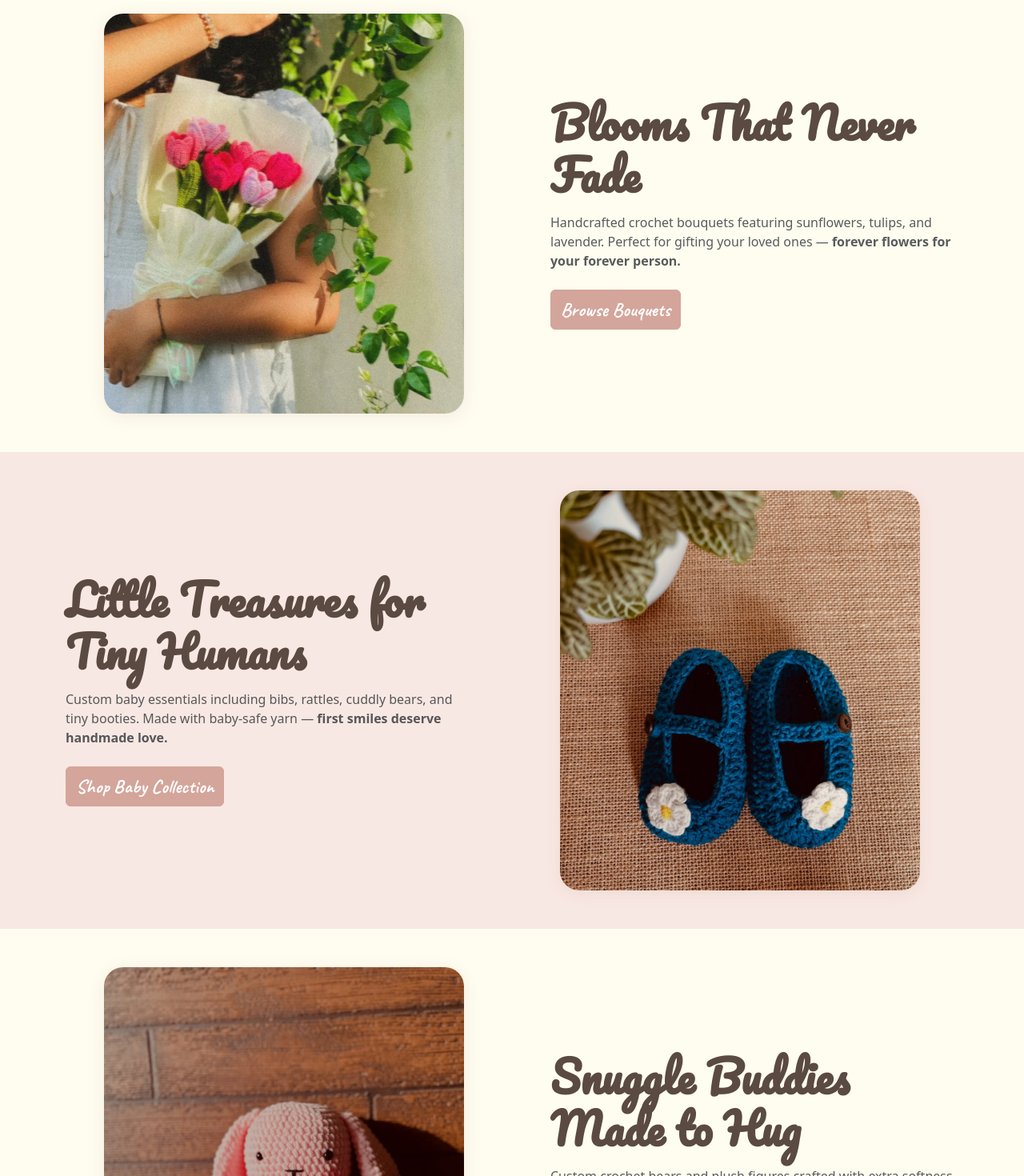
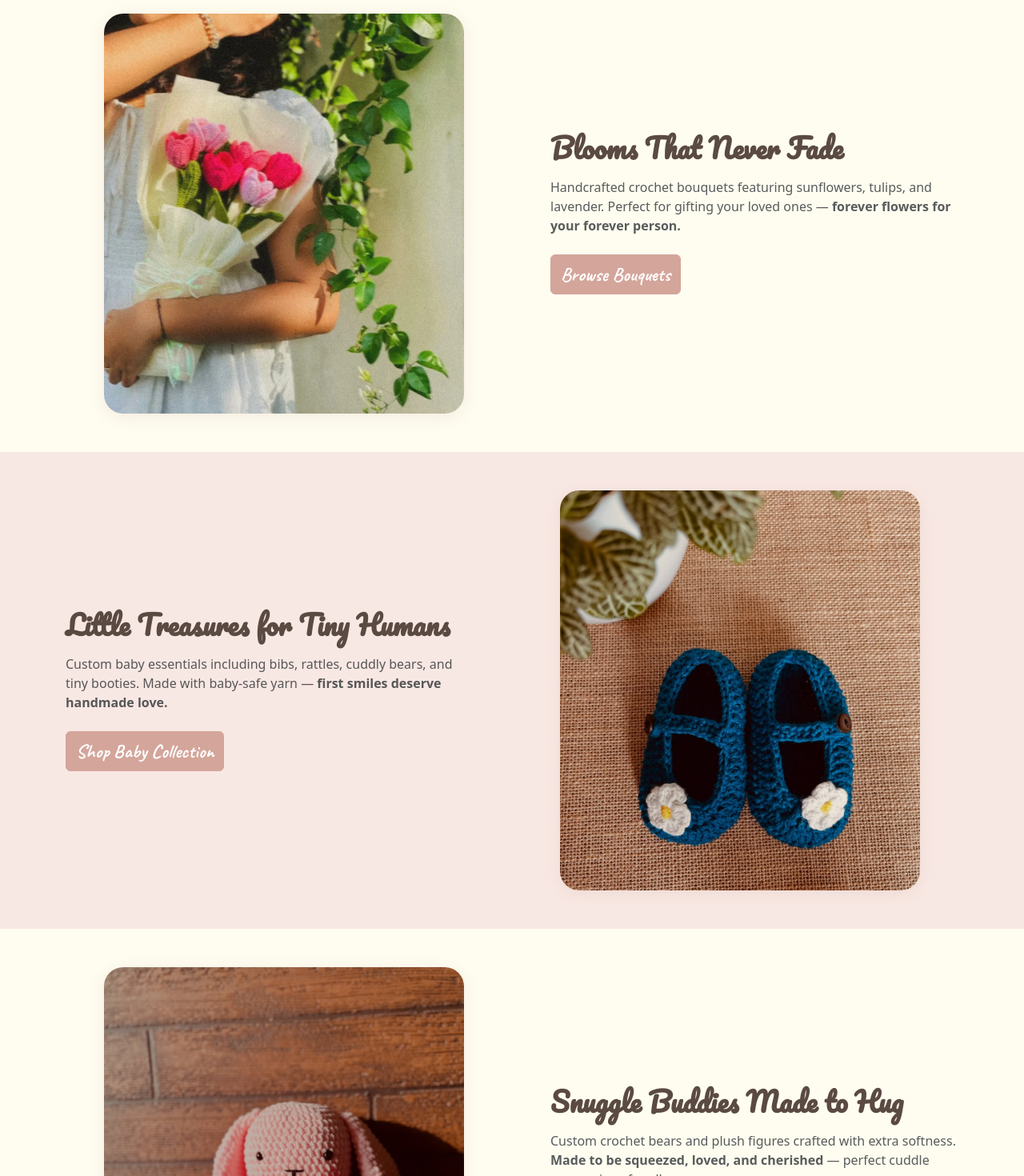
Before and after one commit to Vivek0306/looped-with-love, a React (Vite) app: page / in a window 1280 px wide. Shown: the part 1100-2570 px from the top of the page at 80% size. Built offline with nearby package versions, Linux system fonts and the light colour scheme.

Commit message:
Update Home.tsx

```diff
--- a/src/pages/Home.tsx
+++ b/src/pages/Home.tsx
@@ -73,7 +73,7 @@ const Home = () => {
               />
             </div>
             <div className="col-md-6 ps-md-5">
-              <h2 className="fw-bold mb-3" style={{ fontFamily: 'Pacifico, cursive', fontSize: '54px', color: 'var(--lwl-dark)' }}>Blooms That Never Fade</h2>
+              <h2 className="fw-bold mb-3" style={{ fontFamily: 'Pacifico, cursive', fontSize: '34px', color: 'var(--lwl-dark)' }}>Blooms That Never Fade</h2>
               <p className="text-muted mb-4">
                 Handcrafted crochet bouquets featuring sunflowers, tulips, and lavender.
                 Perfect for gifting your loved ones — <strong>forever flowers for your forever person.</strong>
@@ -106,7 +106,7 @@ const Home = () => {
               />
             </div>
             <div className="col-md-6 pe-md-5 order-md-1">
-              <h2 className="fw-bold mb-3" style={{ fontFamily: 'Pacifico, cursive', fontSize: '54px', color: 'var(--lwl-dark)' }}>Little Treasures for Tiny Humans</h2>
+              <h2 className="fw-bold mb-3" style={{ fontFamily: 'Pacifico, cursive', fontSize: '34px', color: 'var(--lwl-dark)' }}>Little Treasures for Tiny Humans</h2>
               <p className="text-muted mb-4">
                 Custom baby essentials including bibs, rattles, cuddly bears, and tiny booties.
                 Made with baby-safe yarn — <strong>first smiles deserve handmade love.</strong>
@@ -139,7 +139,7 @@ const Home = () => {
               />
             </div>
             <div className="col-md-6 ps-md-5">
-              <h2 className="fw-bold mb-3" style={{ fontFamily: 'Pacifico, cursive', fontSize: '54px', color: 'var(--lwl-dark)' }}>Snuggle Buddies Made to Hug</h2>
+              <h2 className="fw-bold mb-3" style={{ fontFamily: 'Pacifico, cursive', fontSize: '34px', color: 'var(--lwl-dark)' }}>Snuggle Buddies Made to Hug</h2>
               <p className="text-muted mb-4">
                 Custom crochet bears and plush figures crafted with extra softness.
                 <strong> Made to be squeezed, loved, and cherished</strong> — perfect cuddle companions for all ages.
```
